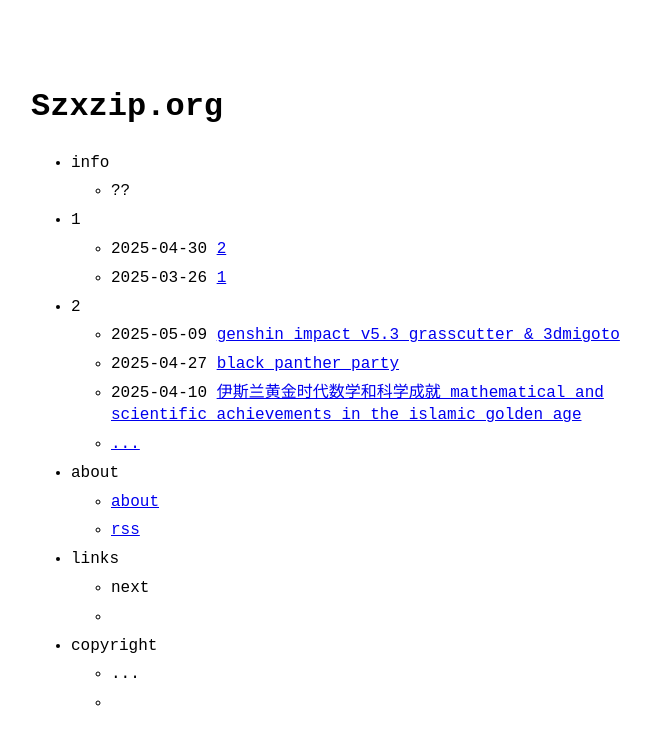
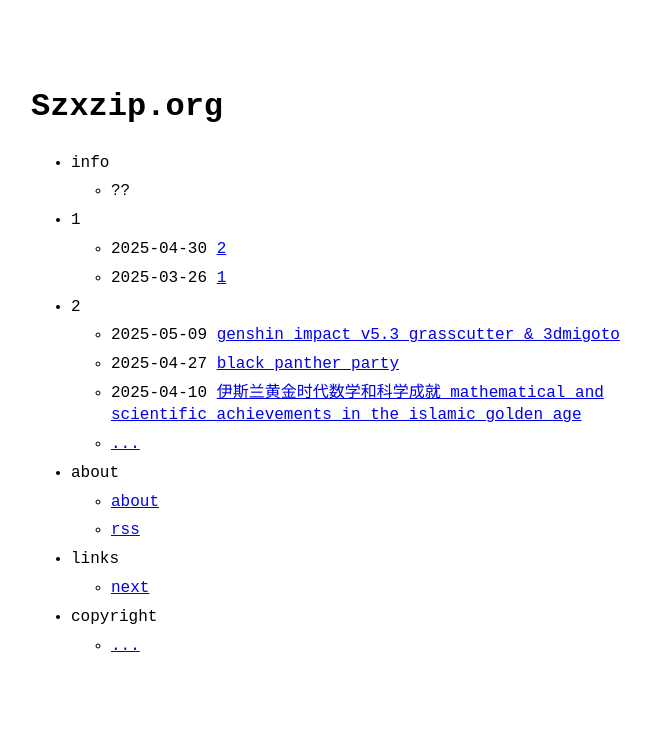
Before and after one commit to szxzip/szxzip.org, a Jekyll site: the page built from index.md, in a window 1280 px wide. Shown: the top 745 px of the page, without its empty margins (289-939 px from the left). Built offline with Jekyll 4.4.1, drawn with Linux system fonts in a browser that asks for light colours.

Commit message:
Initial commit

```diff
--- a/_data/menu.yml
+++ b/_data/menu.yml
@@ -6,13 +6,13 @@ entries:
     entries:
       - title: ??
 
-  - title: '1'
+  - title: 1
     post_list:
       category: x
       limit: 3
       show_more: true
       show_more_text: ...
-      show_more_url: '1'
+      show_more_url: 1
 
   - title: '2'
     post_list:
@@ -32,9 +32,9 @@ entries:
   - title: links
     entries:
       - title: next
-      - url: https://hmpg.net/
+        url: https://hmpg.net/
 
   - title: copyright
     entries:
       - title: ...
-      - url: https://szxzip.org/copyright
+        url: https://szxzip.org/copyright
```
